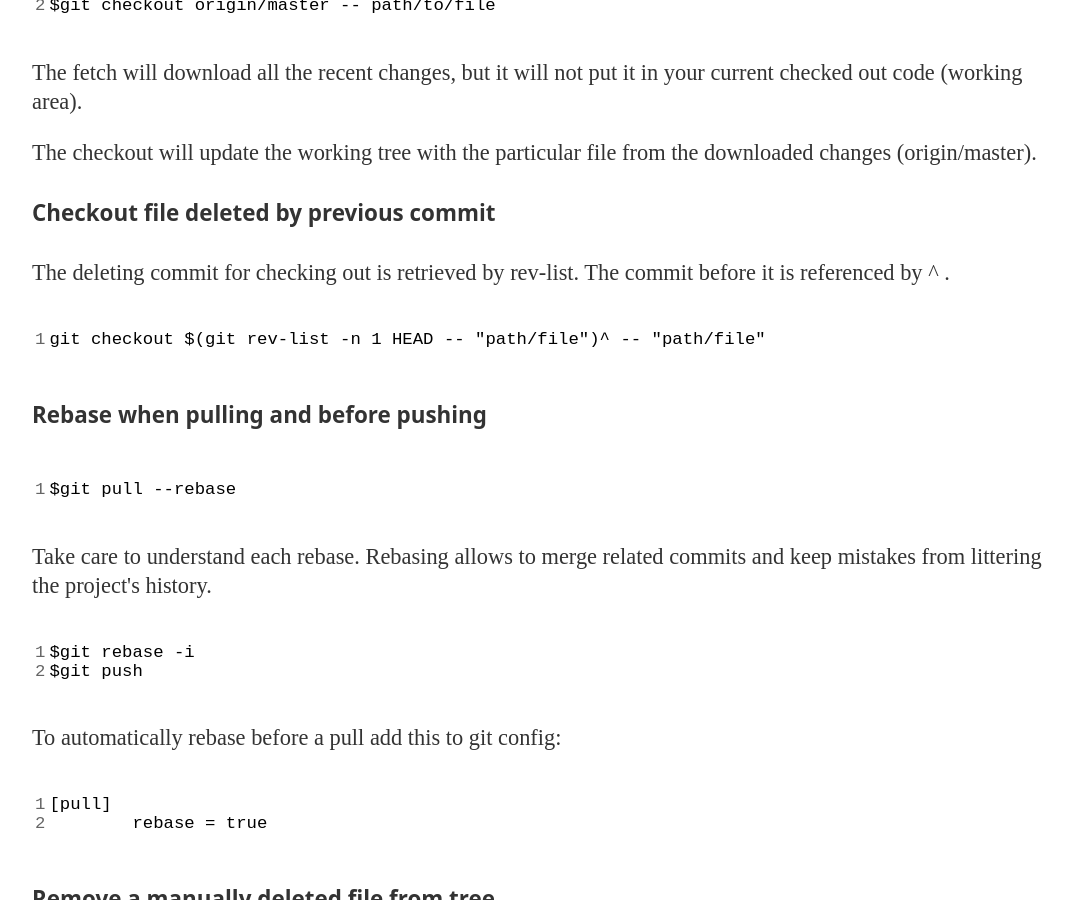
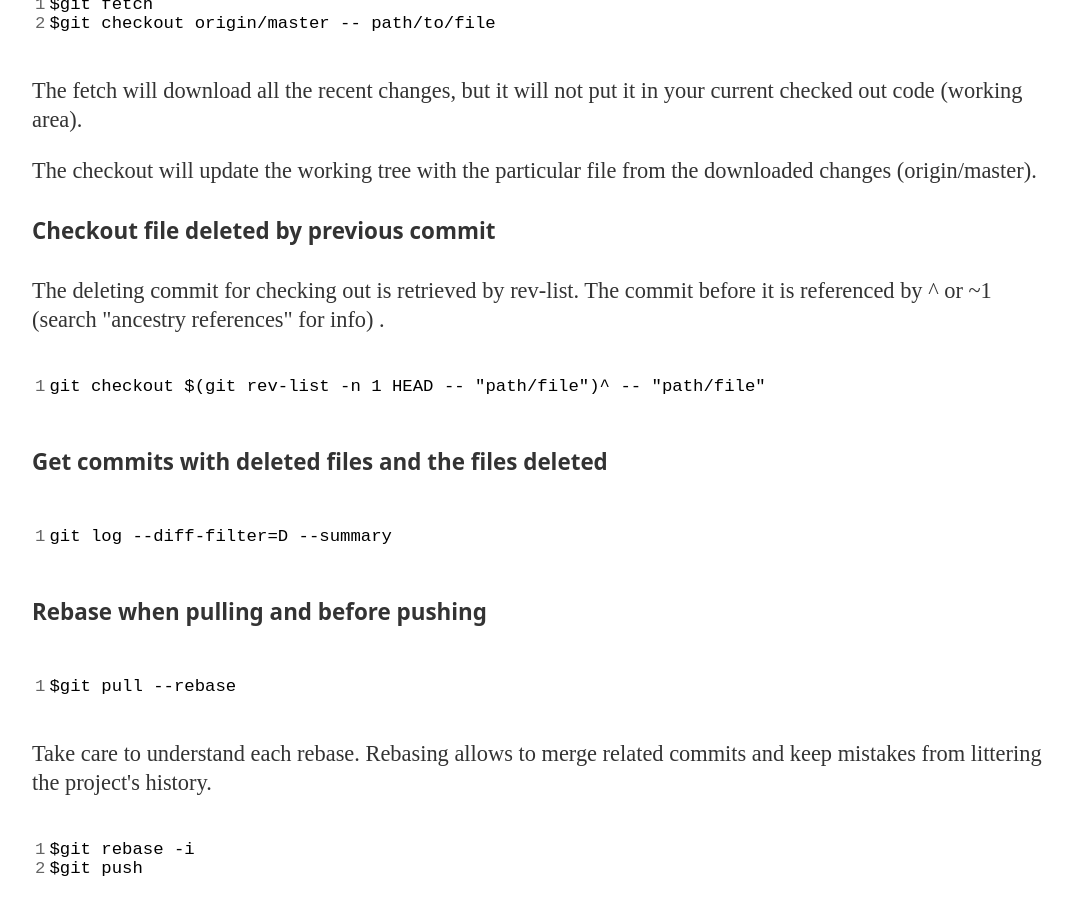
Before and after one commit to c0hen/c0hen, a Jekyll site: the page built from git-handbook.md, in a window 1280 px wide and 900 px high, scrolled down 3645 px. Shown: the whole window, without its empty margins (96-1169 px from the left). Built offline with Jekyll 4.4.1, drawn with Linux system fonts in a browser that asks for light colours; some of the changed text lies outside the part shown.

Commit message:
Add content

````diff
--- a/git-handbook.md
+++ b/git-handbook.md
@@ -128,10 +128,16 @@ The checkout will update the working tree with the particular file from the down
 
 #### Checkout file deleted by previous commit
 
-The deleting commit for checking out is retrieved by rev-list. The commit before it is referenced by ^ .
+The deleting commit for checking out is retrieved by rev-list. The commit before it is referenced by ^ or ~1 (search "ancestry references" for info) .
 
 ```sh
 git checkout $(git rev-list -n 1 HEAD -- "path/file")^ -- "path/file"
+```
+
+#### Get commits with deleted files and the files deleted
+
+```sh
+git log --diff-filter=D --summary
 ```
 
 #### Rebase when pulling and before pushing
````
